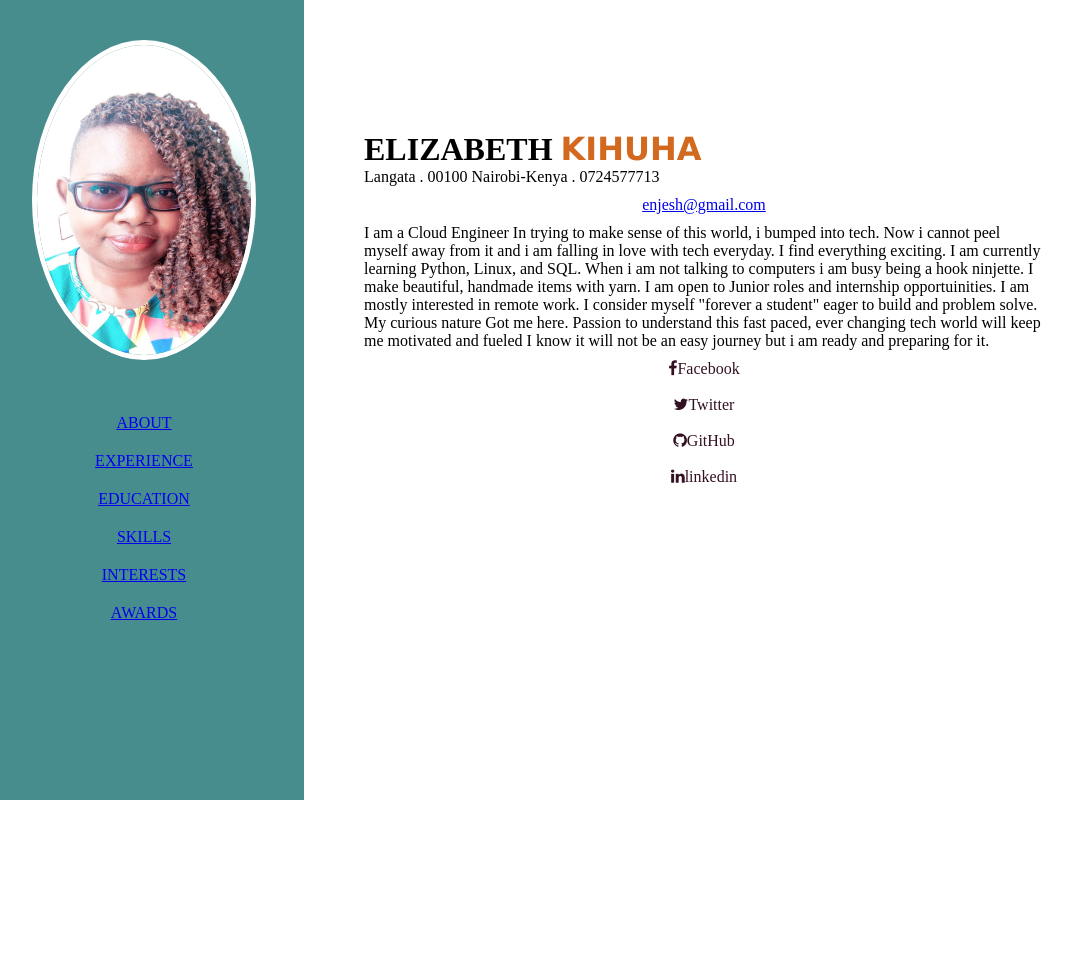
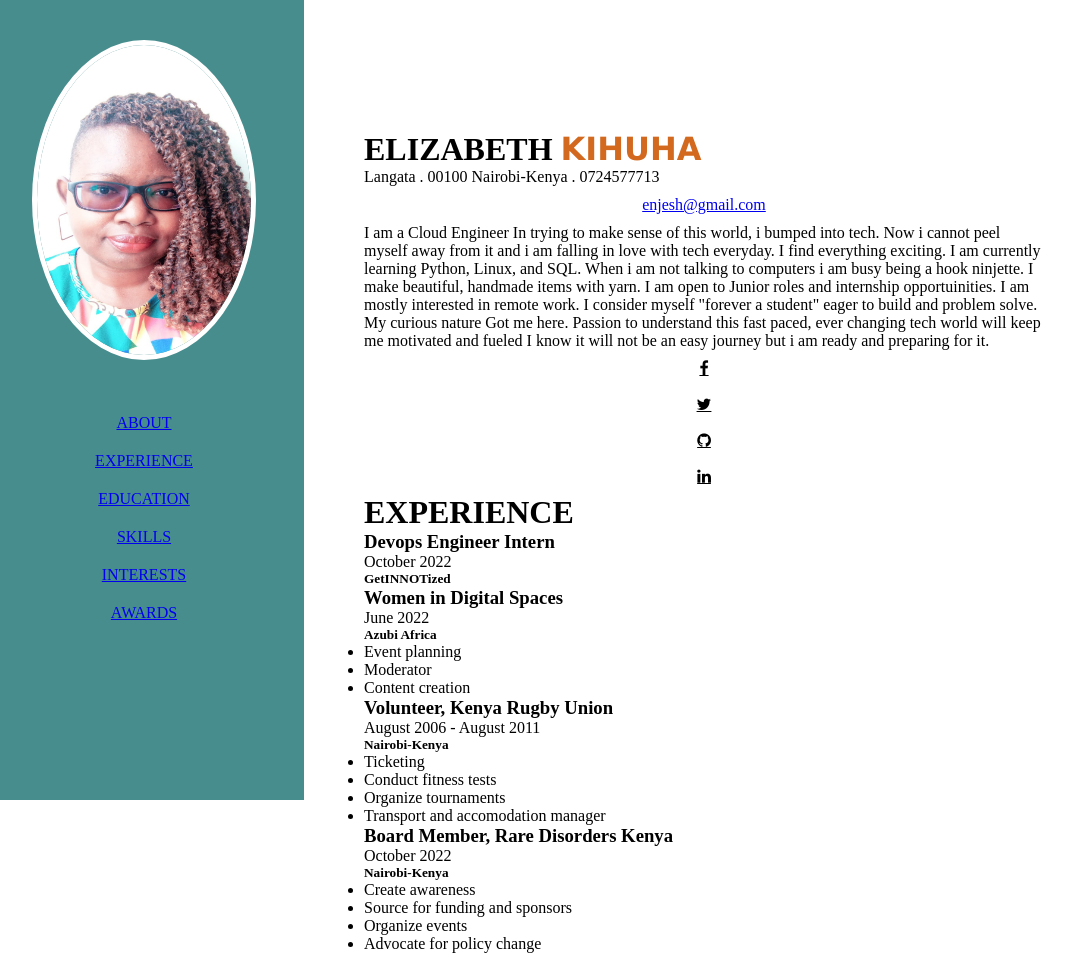
Before and after one commit to enjesh/frontend-challenge, a plain HTML site: page index.html in a window 1280 px wide. Shown: the top 956 px of the page, without its empty margins (16-1088 px from the left). Drawn offline with Linux system fonts and the light colour scheme; a web font is replaced by a local one.

Commit message:
aligning div elements

```diff
--- a/css/styles.css
+++ b/css/styles.css
@@ -66,10 +66,28 @@
   font-size: medium;
 }
 
-.fa {
+/* .fa {
   color: rgb(51, 17, 34);
   text-decoration: none;
-  /* background-color: transparent; */
+  background-color: transparent;
+} */
+
+.fa-facebook {
+  color: black;
+  align-items: right;
+  size: 20px;
+}
+
+.fa-twitter {
+  color: black;
+}
+
+.fa-linkedin {
+  color: black;
+}
+
+.fa-github {
+  color: black;
 }
 
 a:visited {
@@ -95,10 +113,10 @@ a:link, a:visited {
   margin-left: 160px;
 
   /* background-color: white;
+  float: left;
   color: black;
   text-align: center;
   margin-left: 280px;
-  float: left;
   width: 1000px;
   height: auto;
   padding: 25px; */
--- a/index.html
+++ b/index.html
@@ -59,15 +59,15 @@
                     </p>
 
                         <div class="icons">
-                            <a class="fa fa-facebook" href="https://web.facebook.com/enjesh">Facebook</a>
-                            <a class="fa fa-twitter" href="https://twitter.com/enjesh">Twitter</a>
-                            <a class="fa fa-github" href="https://github.com/enjesh">GitHub</a>
-                            <a class="fa fa-linkedin" href="https://www.linkedin.com/in/elizabeth-kihuha">linkedin</a>
+                            <a class="fa fa-facebook" href="https://web.facebook.com/enjesh"></a>
+                            <a class="fa fa-twitter" href="https://twitter.com/enjesh"></a>
+                            <a class="fa fa-github" href="https://github.com/enjesh"></a>
+                            <a class="fa fa-linkedin" href="https://www.linkedin.com/in/elizabeth-kihuha"></a>
                             <!-- <i class="fa fa-html5" aria-hidden="true"></i> -->
                         </div>
                 </div>
-            </div>
-        </div>
+
+
 
 
 
@@ -171,6 +171,7 @@
                 <div class="section6" id="awards">
                     <h1>AWARDS</h1>
                 </div>
-
+            </div>
+        </div>
     </body>
 </html>
```
Lines whose indentation alone changed are shown as unchanged.
